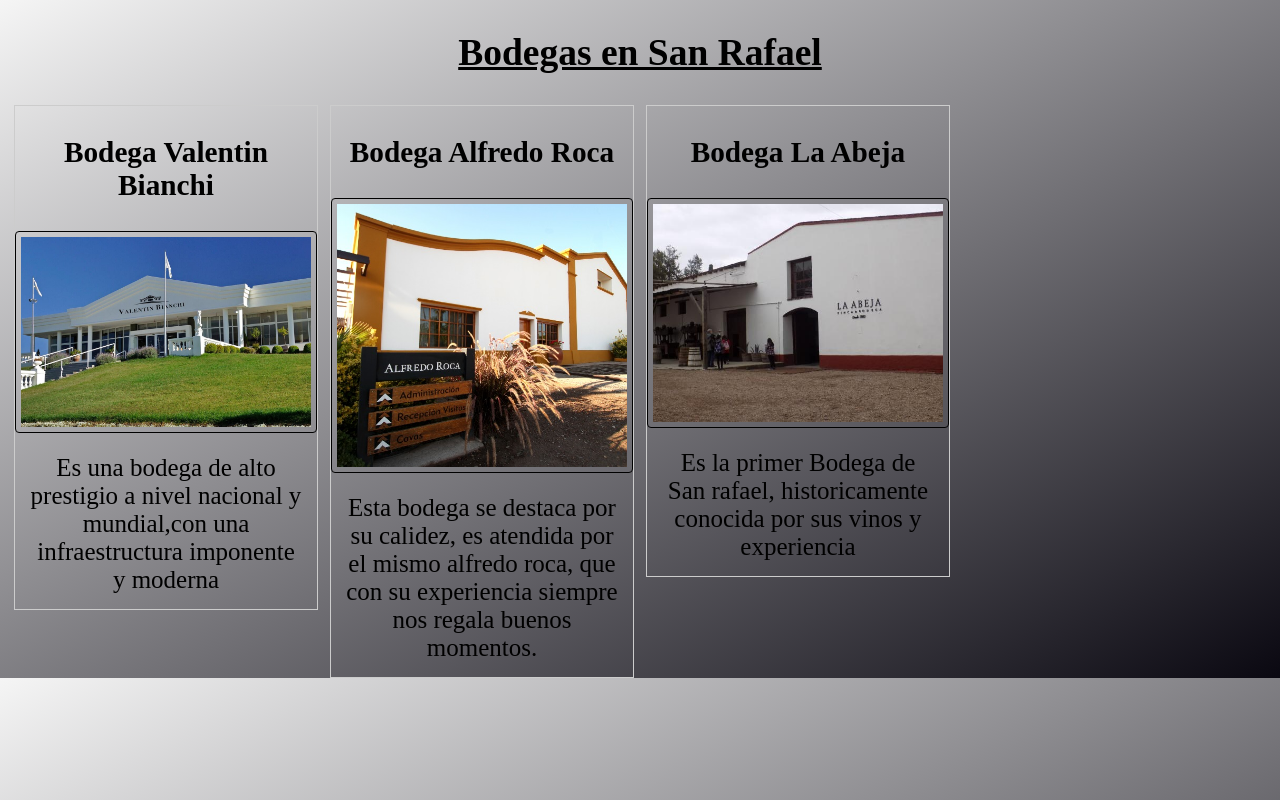
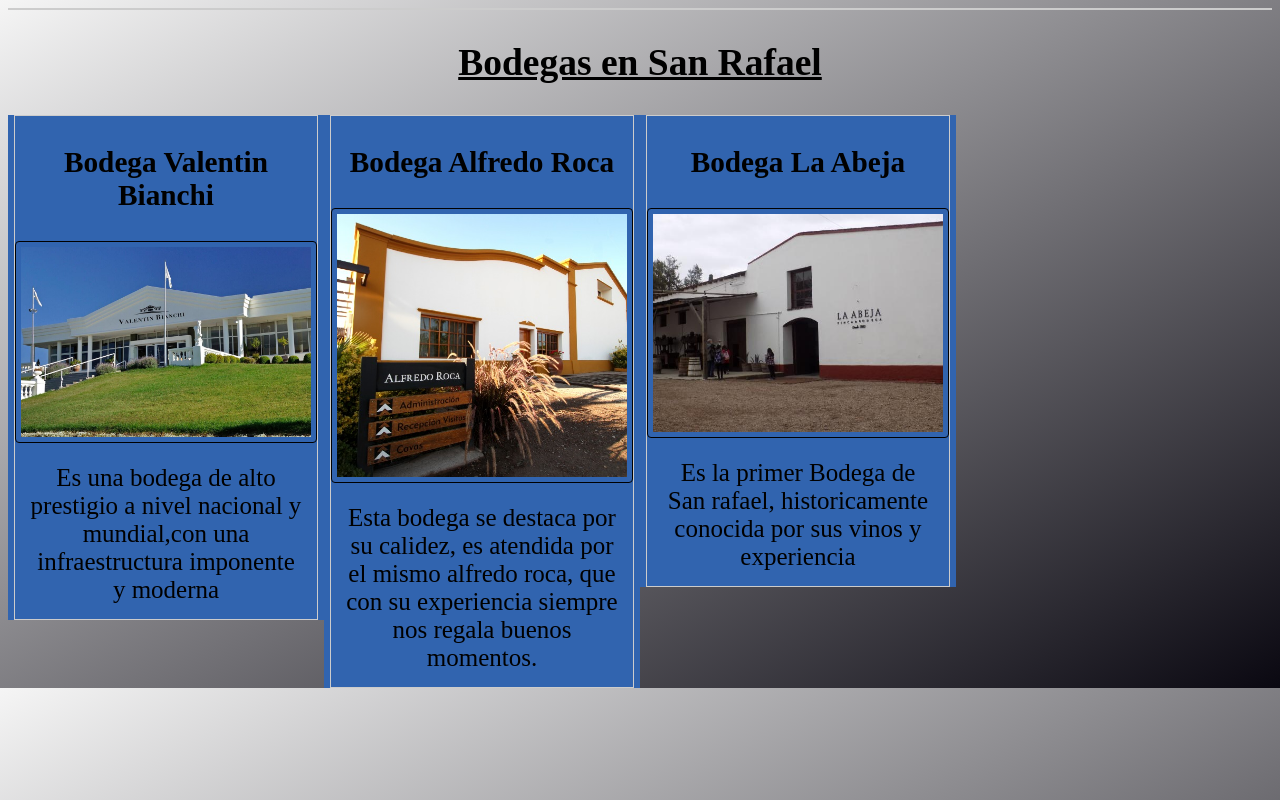
Before and after one commit to Artu011/Wines-tours-, a plain HTML site: page grid.html/grid.html in a window 1280 px wide. Drawn offline with Linux system fonts and the light colour scheme.

Commit message:
animaciones en grid.html

```diff
--- a/grid.html/grid.css
+++ b/grid.html/grid.css
@@ -1,9 +1,26 @@
-div.gallery {
-  border: 1px solid #ccc;
+div{
+  background-color: rgb(49, 100, 175);
+  transition-property:all;
+  transition-duration: 1s;
+}
+div :hover{
+  background-color: rgb(56, 136, 173);
 }
 
-div.gallery:hover {
-  border: 1px solid #777;
+
+
+
+
+
+
+
+
+
+
+
+
+div.gallery {
+  border: 1px solid rgb(7, 7, 7);
 }
 
 div.gallery img {
--- a/grid.html/grid.html
+++ b/grid.html/grid.html
@@ -13,6 +13,7 @@
 </head>
 
 <body>
+  <div class="gallery"></div>
 
 <h2>Bodegas en San Rafael</h2>
 
```
